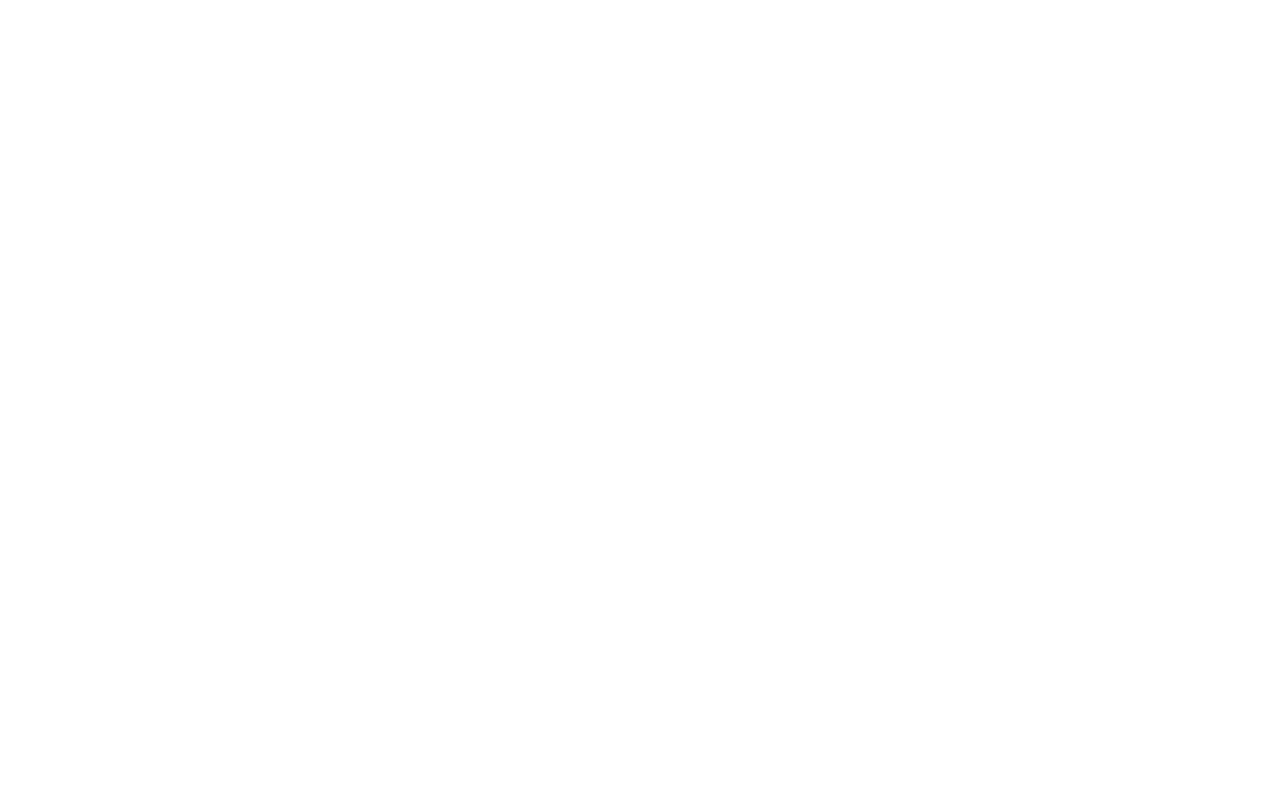
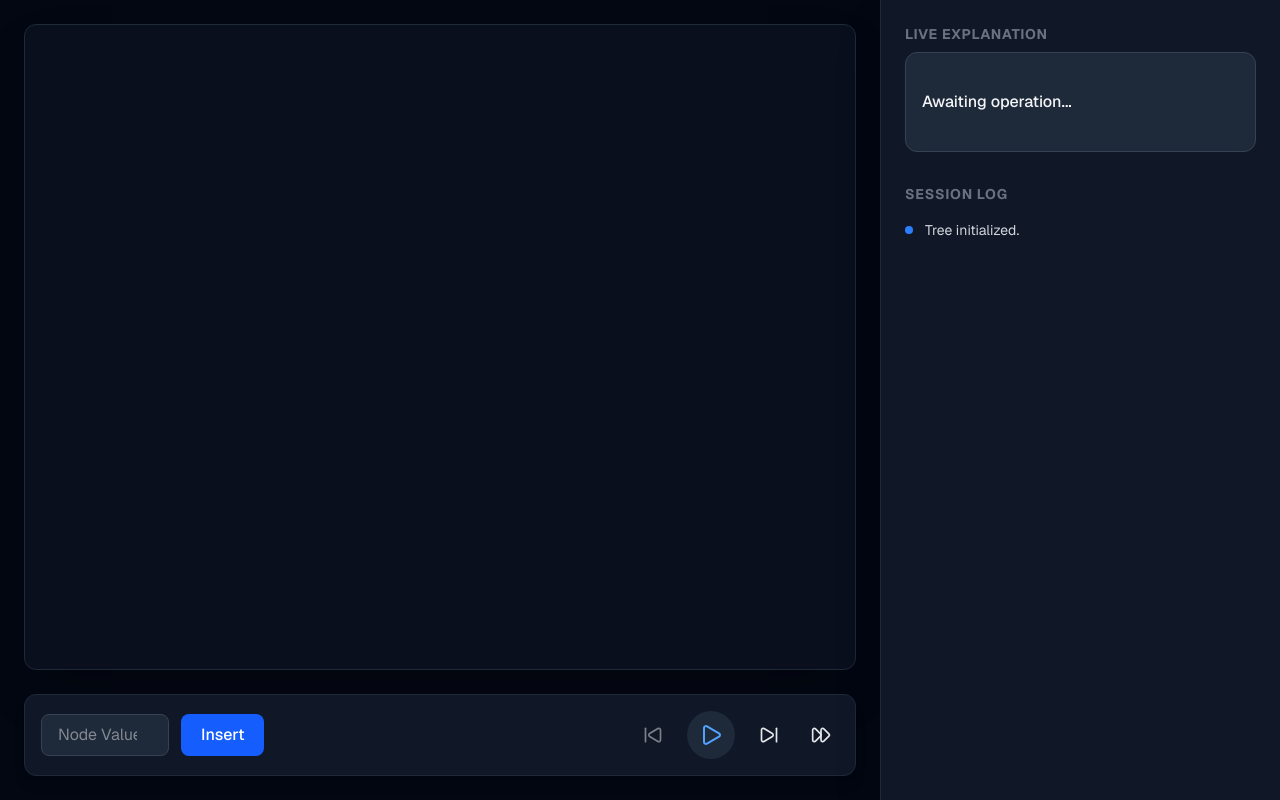
Before and after one commit to muhammedham/rbt-visualizer, a Next.js app: page / in a window 1280 px wide. Built offline with nearby package versions, Linux system fonts and the light colour scheme.

Commit message:
fix page.tsx

```diff
--- a/app/page.tsx
+++ b/app/page.tsx
@@ -1,5 +1,5 @@
 import RedBlackTreeVisualizer from '../components/RedBlackTreeVisualizer';
 
 export default function Home() {
-  return ;
+  return <RedBlackTreeVisualizer />;
 }
```
